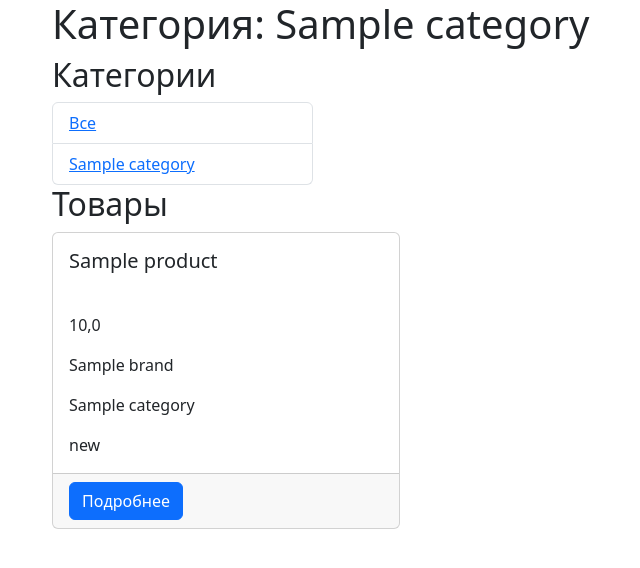
After one commit to denisunderonov/secondhand, a Django app: page /category/1/products/ in a window 1280 px wide. The commit adds this page. Shown: the top 568 px of the page, without its empty margins (30-670 px from the left). Run offline with Django 4.2, Linux system fonts and the light colour scheme; tables that the repository leaves empty hold one stand-in row (values such as "Sample post"); parts of the project's set-up code (start-up, migrations or seed data) failed here and were passed over.

Commit message:
Немного переделал специфику проекта

```diff
--- a/config/urls.py
+++ b/config/urls.py
@@ -7,5 +7,9 @@ urlpatterns = [
     path('', views.home, name='home'),
     path('admin/', admin.site.urls),
     path('product/<int:pk>/', views.product_detail, name='product_detail'),
-
+    path('catalog/', views.catalog, name='catalog'),
+    path('product/<int:pk>/delete/', views.delete_product, name='delete_product'),
+    path('product/<int:pk>/edit/', views.edit_product, name='edit_product'),
+    path('product/<int:pk>/update/', views.update_product, name='update_product'),
+    path('category/<int:pk>/products/', views.cat_category, name='cat_category'),
 ]
--- a/core/models.py
+++ b/core/models.py
@@ -19,7 +19,7 @@ class User(models.Model):
         return self.name
 
 
-class CategoryManager(models.Manager):
+class CategoryManager(models.Manager): # Собственный модельный менеджер
     def get_products_count(self):
         return self.get_queryset().annotate(product_count=Count("products"))
 
@@ -94,7 +94,7 @@ class Product(models.Model):
     objects = ProductManager()
 
     def get_absolute_url(self):
-        return reverse("product_detail", kwargs={"pk": self.pk})
+        return reverse("product_detail", kwargs={"pk": self.pk}) #kwargs позволяет передать параметры в url
 
     class Meta:
         ordering = ["-created_at"]
--- /dev/null
+++ b/core/templates/core/cat_category.html
@@ -0,0 +1,56 @@
+<!DOCTYPE html>
+<html lang="en">
+
+<head>
+    <meta charset="UTF-8">
+    <meta name="viewport" content="width=device-width, initial-scale=1.0">
+    <title>Категория: {{ category.name }}</title>
+    <link href="https://cdn.jsdelivr.net/npm/bootstrap@5.3.0/dist/css/bootstrap.min.css" rel="stylesheet">
+</head>
+
+<body>
+    <div class="container">
+        <h1>Категория: {{ category.name }}</h1>
+        <div class="row">
+            <div class="col-md-3">
+                <h2>Категории</h2>
+                <ul class="list-group">
+                    <li class="list-group-item">
+                        <a href="{% url 'catalog' %}">Все</a>
+                    </li>
+                    {% for category in categories %}
+                    <li class="list-group-item">
+                        <a href="{% url 'cat_category' category.pk %}">{{ category.name }}</a>
+                    </li>
+                    {% endfor %}
+                </ul>
+            </div>
+        </div>
+        <div class="row">
+            <h2>Товары</h2>
+            <div class="row">
+            {% for product in products %}
+            <div class="col-md-4">
+                <div class="card">
+                    <div class="card-body">
+                        <h5 class="card-title">{{ product.name }}</h5>
+                    </div>
+                    <div class="card-body">
+                        <p class="card-text">{{ product.price }}</p>
+                        <p class="card-text">{{ product.brand.name }}</p>
+                        <p class="card-text">{{ product.category.name }}</p>
+                        <p class="card-text">{{ product.size }}</p>
+                        <p class="card-text">{{ product.condition }}</p>
+                    </div>
+                    <div class="card-footer">
+                        <a href="{{ product.get_absolute_url }}" class="btn btn-primary">Подробнее</a>
+                    </div>
+                </div>
+            </div>
+            {% endfor %}
+        </div>
+    </div>
+    <script src="https://cdn.jsdelivr.net/npm/bootstrap@5.3.0/dist/js/bootstrap.bundle.min.js"></script>
+</body>
+
+</html>
--- a/core/templates/core/home.html
+++ b/core/templates/core/home.html
@@ -18,7 +18,7 @@
 
             <div class="navbar-nav">
                 <a class="nav-link active" href="#">Главная</a>
-                <a class="nav-link" href="">Каталог</a>
+                <a class="nav-link" href="{% url 'catalog' %}">Каталог</a>
                 <a class="nav-link" href="#">Бренды</a>
                 <a class="nav-link" href="#">Контакты</a>
             </div>
@@ -40,7 +40,7 @@
                             <p class="card-text text-muted small">Размер: {{ product.size.name }}</p>
                             <p class="card-text text-muted small">{% for tag in product.tags.all %}{{ tag.name }}{% if not forloop.last %}, {% endif %}{% endfor %}</p>
                             <p class="card-text fw-semibold mb-3">{{ product.price }} ₽</p>
-                            <a href="#" class="btn btn-primary mt-auto">Подробнее</a>
+                            <a href="{{ product.get_absolute_url }}" class="btn btn-primary mt-auto">Подробнее</a>
                         </div>
                     </div>
                 </div>
@@ -63,7 +63,7 @@
                             <p class="card-text text-muted small">Размер: {{ product.size.name }}</p>
                             <p class="card-text text-muted small">{% for tag in product.tags.all %}{{ tag.name }}{% if not forloop.last %}, {% endif %}{% endfor %}</p>
                             <p class="card-text fw-semibold mb-3">{{ product.price }} ₽</p>
-                            <a href="#" class="btn btn-primary mt-auto">Подробнее</a>
+                            <a href="{{ product.get_absolute_url }}" class="btn btn-primary mt-auto">Подробнее</a>
                         </div>
                     </div>
                 </div>
--- a/core/templates/core/product_detail.html
+++ b/core/templates/core/product_detail.html
@@ -16,6 +16,9 @@
         <p>{{ product.size.name }}</p>
         <p>{{ product.condition }}</p>
 
+
+        <a href="{% url 'delete_product' product.pk %}" class="btn btn-danger">Удалить товар</a>
+        <a href="{% url 'edit_product' product.pk %}" class="btn btn-primary">Редактировать товар</a>
     </div>
 </body>
 </html>
--- a/core/views.py
+++ b/core/views.py
@@ -1,6 +1,6 @@
 from django.shortcuts import render
-from core.models import Product
-
+from core.models import Product, Category, Brand
+from django.shortcuts import redirect
 
 
 def home(request):
@@ -17,3 +17,42 @@ def product_detail(request, pk):
     return render(request, "core/product_detail.html", {
         "product": product
     })
+
+def catalog(request):
+    categories = Category.objects.all()
+    products = Product.objects.all()
+    return render(request, "core/catalog.html", {
+        "categories": categories,
+        "products": products
+    })
+
+def delete_product(request, pk):
+    product = Product.objects.get(pk=pk)
+    product.delete()
+    return redirect("catalog")
+
+def edit_product(request, pk):
+    product = Product.objects.get(pk=pk)
+    brands = Brand.objects.all()
+    return render(request, "core/edit_product.html", {
+        "product": product,
+        "brands": brands
+    })
+
+def update_product(request, pk):
+    product = Product.objects.get(pk=pk)
+    product.name = request.POST.get("name")
+    product.price = request.POST.get("price")
+    product.brand = Brand.objects.get(id=request.POST.get("brand"))
+    product.save()
+    return redirect("product_detail", pk=product.pk)
+
+def cat_category(request, pk):
+    category = Category.objects.get(pk=pk)
+    products = Product.objects.filter(category=category)
+    categories = Category.objects.all()
+    return render(request, "core/cat_category.html", {
+        "category": category,
+        "products": products,
+        "categories": categories
+    })
```
Also changed, not shown: core/admin.py (+8 -8 lines), core/management/commands/seed_db.py (+21 -12 lines), core/templates/core/catalog.html (added, +54 -0 lines), core/templates/core/edit_product.html (added, +34 -0 lines).
